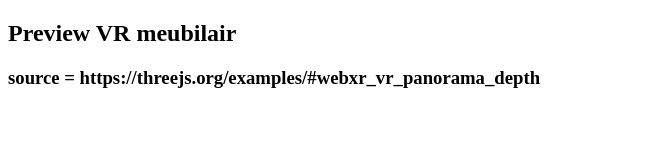
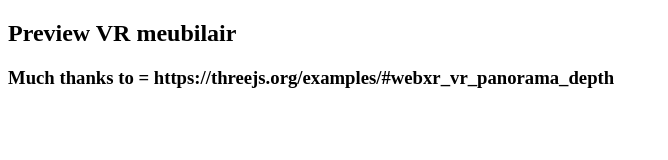
Before and after one commit to KharismaNico/KharismaNico.github.io, a plain HTML site: page index.html in a window 1280 px wide. Shown: the whole page, without its empty margins (0-668 px from the left). Drawn offline with nearby package versions, Linux system fonts and the light colour scheme.

Commit message:
Update index.html

```diff
--- a/index.html
+++ b/index.html
@@ -10,7 +10,7 @@
 	<body>
 		<div id="container"></div>
 		<h2>Preview VR meubilair</h2>
-		<h3>source = https://threejs.org/examples/#webxr_vr_panorama_depth </h3>
+		<h3>Much thanks to = https://threejs.org/examples/#webxr_vr_panorama_depth </h3>
 
 		<script type="module">
 
```
